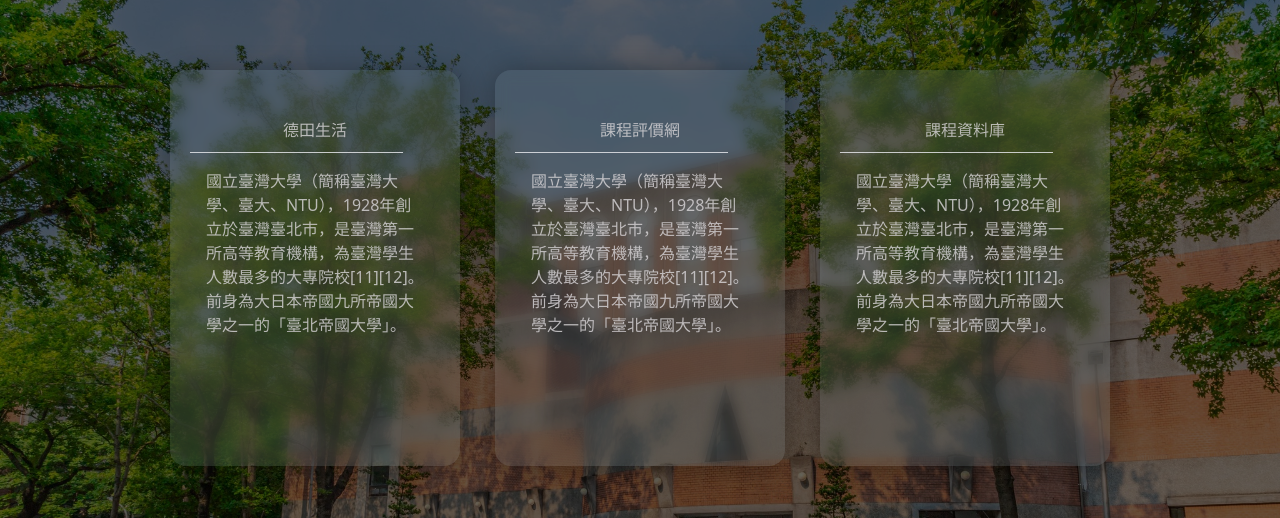
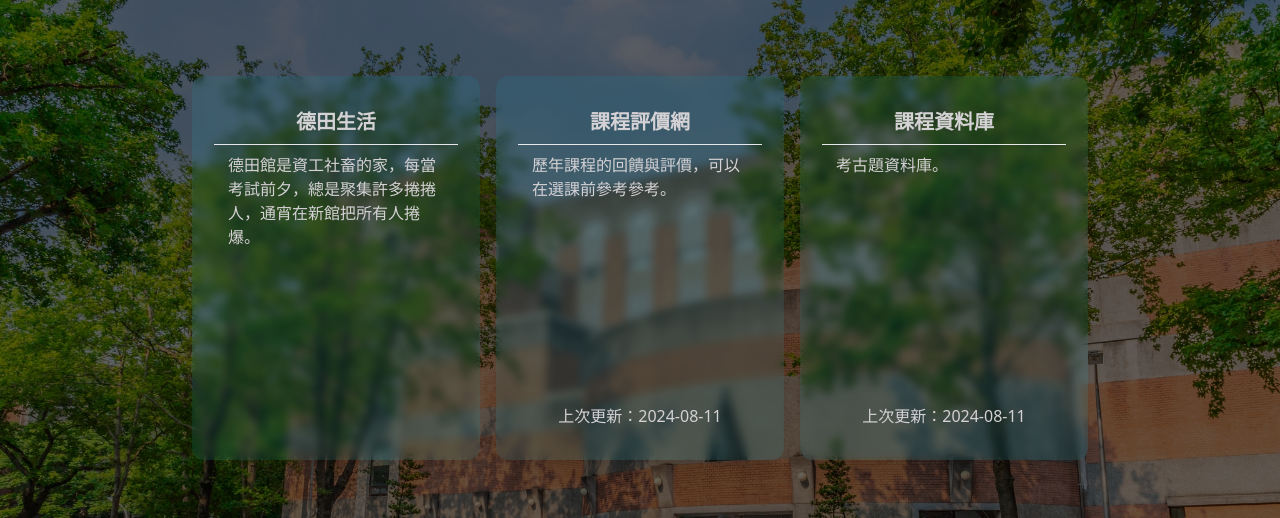
Before and after one commit to NTUCSIECouncil/council.csie-frontend, a Next.js app: page / in a window 1280 px wide. Shown: the part 156-674 px from the top of the page. Built offline with nearby package versions, Linux system fonts and the light colour scheme; no server answers.

Commit message:
refactor(front): refactor home page

```diff
--- a/src/app/page.tsx
+++ b/src/app/page.tsx
@@ -1,47 +1,20 @@
-import Link from 'next/link';
 import { type FC } from 'react';
 import Image from 'next/image';
 import styles from './style.module.css';
 import FullScreen from '@/components/FullScreen';
+import NavCards from '@/ui/home/nav-cards';
+// import Background from '@/ui/home/background';
 
 const Page: FC = () => {
   return (
-    <FullScreen className={styles.homepageLayout}>
-      <Image className={styles.background} src="/building_original.jpg" width="1000" height="1000" alt="background" />
-      <Link href="/life">
-        <button className={styles.button}>
-          <div className={styles.buttonLayout}>
-            <h1>德田生活</h1>
-            <hr color="white" style={{ width: '85%' }} />
-            <p className={styles.paragraph}>
-              國立臺灣大學（簡稱臺灣大學、臺大、NTU），1928年創立於臺灣臺北市，是臺灣第一所高等教育機構，為臺灣學生人數最多的大專院校[11][12]。前身為大日本帝國九所帝國大學之一的「臺北帝國大學」。
-            </p>
-          </div>
-        </button>
-      </Link>
-      <Link href="/rate">
-        <button className={styles.button}>
-          <div className={styles.buttonLayout}>
-            <h1>課程評價網</h1>
-            <hr color="white" style={{ width: '85%' }} />
-            <p className={styles.paragraph}>
-              國立臺灣大學（簡稱臺灣大學、臺大、NTU），1928年創立於臺灣臺北市，是臺灣第一所高等教育機構，為臺灣學生人數最多的大專院校[11][12]。前身為大日本帝國九所帝國大學之一的「臺北帝國大學」。
-            </p>
-          </div>
-        </button>
-      </Link>
-      <Link href="/database">
-        <button className={styles.button}>
-          <div className={styles.buttonLayout}>
-            <h1>課程資料庫</h1>
-            <hr color="white" style={{ width: '85%' }} />
-            <p className={styles.paragraph}>
-              國立臺灣大學（簡稱臺灣大學、臺大、NTU），1928年創立於臺灣臺北市，是臺灣第一所高等教育機構，為臺灣學生人數最多的大專院校[11][12]。前身為大日本帝國九所帝國大學之一的「臺北帝國大學」。
-            </p>
-          </div>
-        </button>
-      </Link>
-    </FullScreen>
+    <main>
+      <FullScreen className={styles.homepageLayout}>
+        <Image className={styles.background} src="/building_original.jpg" width="1000" height="1000" alt="background" />
+        <NavCards />
+      </FullScreen>
+      {/* <Background /> */}
+      {/* <NavCards /> */}
+    </main>
   );
 };
 
--- /dev/null
+++ b/src/ui/home/background.tsx
@@ -0,0 +1,17 @@
+import Image from 'next/image';
+import building from '@public/building.jpg';
+
+const Background = (): JSX.Element => {
+  return (
+    <Image
+      alt="Der Tian Hall"
+      src={building}
+      placeholder="blur"
+      quality={100}
+      fill
+      className="bg-cover"
+    />
+  );
+};
+
+export default Background;
--- /dev/null
+++ b/src/ui/home/nav-cards.tsx
@@ -0,0 +1,55 @@
+import Link from 'next/link';
+
+const pages = [
+  {
+    name: '德田生活',
+    href: '/life',
+    description: '德田館是資工社畜的家，每當考試前夕，總是聚集許多捲捲人，通宵在新館把所有人捲爆。'
+  },
+  {
+    name: '課程評價網',
+    href: '/rate',
+    description: '歷年課程的回饋與評價，可以在選課前參考參考。',
+    lastUpdateTime: new Date('August 11, 2024 08:57:00')
+  },
+  {
+    name: '課程資料庫',
+    href: '/database',
+    description: '考古題資料庫。',
+    lastUpdateTime: new Date('August 11, 2024 08:57:00')
+  }
+];
+
+const NavCards = (): JSX.Element => {
+  return (
+    <div className="flex items-start justify-center gap-4">
+      {pages.map((page) => {
+        return (
+          <Link
+            key={page.name}
+            href={page.href}
+            className="
+              flex flex-col justify-between
+              backdrop-blur-sm rounded-xl w-72 h-96 shadow-xl bg-cyan-500 bg-opacity-10 py-8
+              hover:bg-white hover:bg-opacity-10
+            "
+          >
+            <div className="flex flex-col items-center space-y-2">
+              <p className="text-xl font-semibold text-center">{page.name}</p>
+              <hr color="white" className="w-[85%] mx-auto border-t" />
+              <p className="w-[75%] mx-auto">{page.description}</p>
+            </div>
+            <div className="space-y-2">
+              {page.lastUpdateTime !== undefined &&
+                (
+                  <p className="text-center">{`上次更新：${page.lastUpdateTime.toISOString().split('T')[0]}`}</p>
+                )}
+            </div>
+          </Link>
+        );
+      })}
+    </div>
+  );
+};
+
+export default NavCards;
--- a/tsconfig.json
+++ b/tsconfig.json
@@ -19,7 +19,8 @@
       }
     ],
     "paths": {
-      "@/*": ["./src/*"]
+      "@/*": ["./src/*"],
+      "@public/*": ["./public/*"]
     }
   },
   "include": ["next-env.d.ts", "**/*.ts", "**/*.tsx", ".next/types/**/*.ts"],
```
